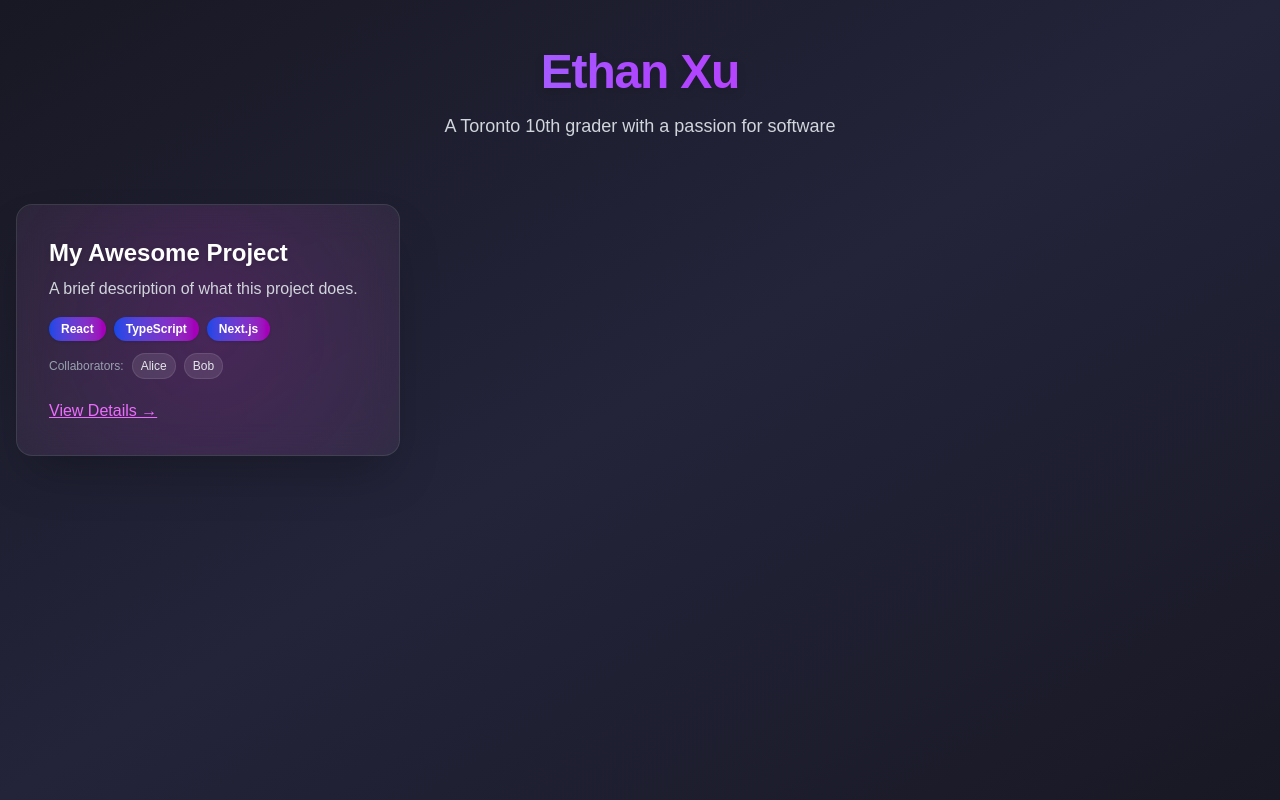
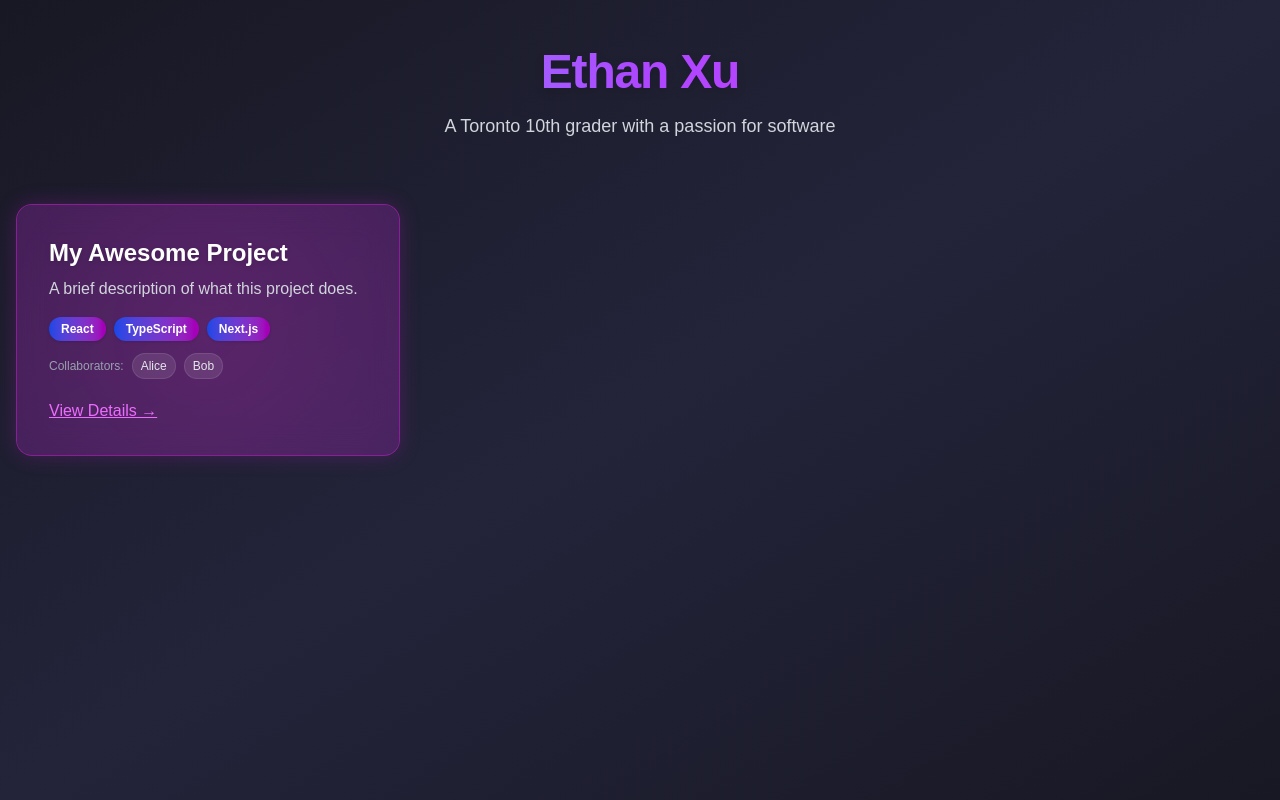
Before and after one commit to OoEthanoO/me, a Next.js app: page / in a window 1280 px wide. In both pictures the pointer is over the link 208 px from the left and 330 px from the top of the page. Built offline with nearby package versions, Linux system fonts and the light colour scheme.

Commit message:
Enhance project card styling with transition effects and improved hover state

```diff
--- a/app/globals.css
+++ b/app/globals.css
@@ -28,6 +28,11 @@ body {
   font-family: Arial, Helvetica, sans-serif;
 }
 
+.project-card {
+  position: relative;
+  transition: all 0.3s ease-in-out;
+}
+
 .project-card::before {
   content: "";
   position: absolute;
@@ -36,10 +41,18 @@ body {
   opacity: 0;
   transition: opacity 0.3s ease-in-out;
   background: radial-gradient(
-    350px circle at var(--mouse-x) var(--mouse-y),
-    rgba(162, 28, 175, 0.25),
-    transparent 80%
+    1200px circle at var(--mouse-x) var(--mouse-y),
+    rgba(162, 28, 175, 0.4),
+    rgba(75, 0, 130, 0.25) 40%,
+    transparent 70%
   );
+  pointer-events: none;
+  z-index: 1;
+}
+
+.project-card:hover {
+  border-color: rgba(162, 28, 175, 0.8);
+  box-shadow: 0 0 20px rgba(162, 28, 175, 0.3);
 }
 
 .project-card:hover::before {
```
